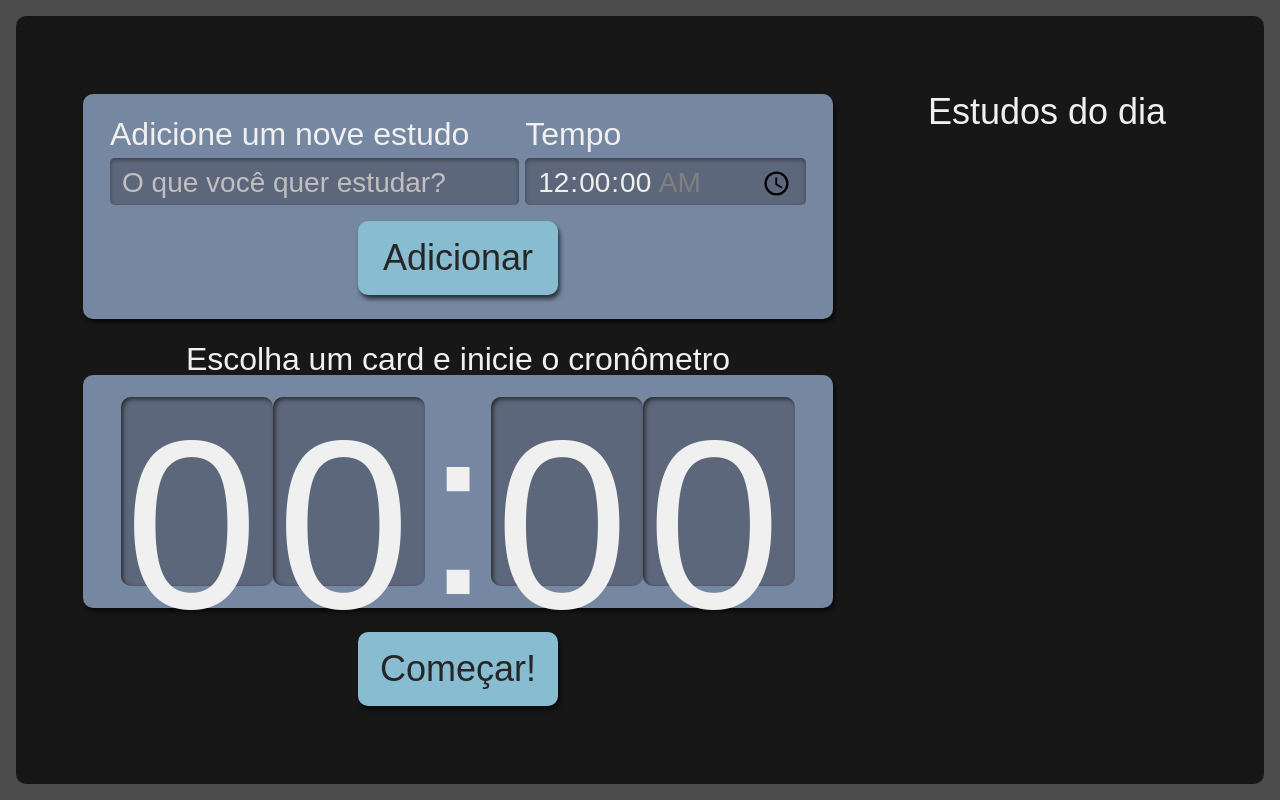
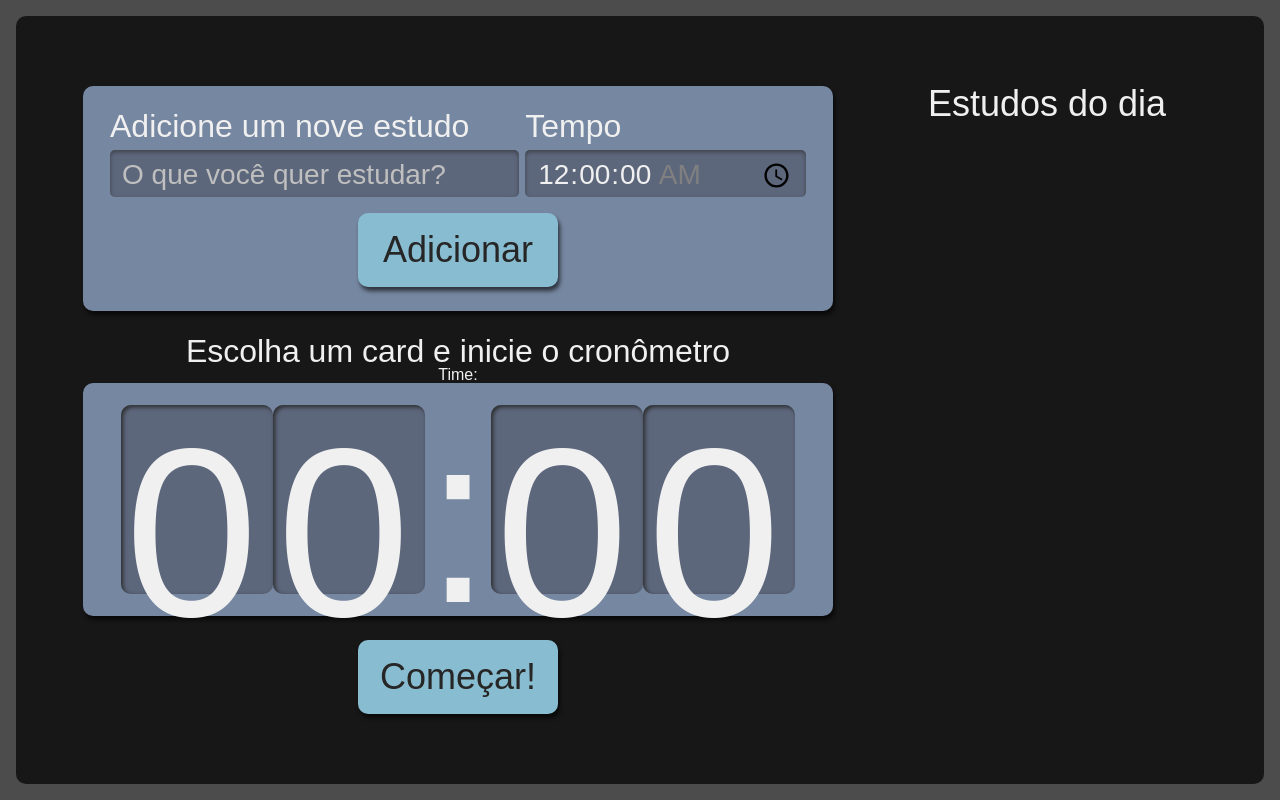
Before and after one commit to igiovany/alura-react-01-escrevendo-ts, a React (Create React App) app: page / in a window 1280 px wide. Built offline with nearby package versions, Linux system fonts and the light colour scheme.

Commit message:
Select a item function

```diff
--- a/src/components/Stopwatch/index.tsx
+++ b/src/components/Stopwatch/index.tsx
@@ -1,14 +1,24 @@
-import { timeToSeconds } from "../../common/utils/date";
+import { useState } from "react";
+import { timeToSeconds } from "../../common/utils/time";
+import { ITasks } from "../../Types/task";
 import { Button } from "../Button";
 import { Clock } from "./Clock";
 import style from './Stopwatch.module.scss'
 
+interface props {
+  selected: ITasks | undefined
+}
 
-export function Stopwatch() {
+export function Stopwatch({ selected }: props) {
+  const [time, setTime] = useState<number>()
+  if(selected?.time) {
+    setTime(timeToSeconds(selected?.time))
+  }
   console.log('conversao: ', timeToSeconds('01:01:01'))
   return (
     <div className={style.stopwatch}>
       <p className={style.title}>Escolha um card e inicie o cronômetro</p>
+      Time: {time}
       <div className={style.clockWrapper}>
         <Clock />
       </div>
--- a/src/pages/App.tsx
+++ b/src/pages/App.tsx
@@ -27,7 +27,7 @@ function App() {
         tasks={tasks}
         selectTask={selectTask}
       />
-      <Stopwatch />
+      <Stopwatch selected={selected} />
     </div>
 
   );
```
Also changed, not shown: src/common/utils/time.ts (renamed from src/common/utils/date.ts).
